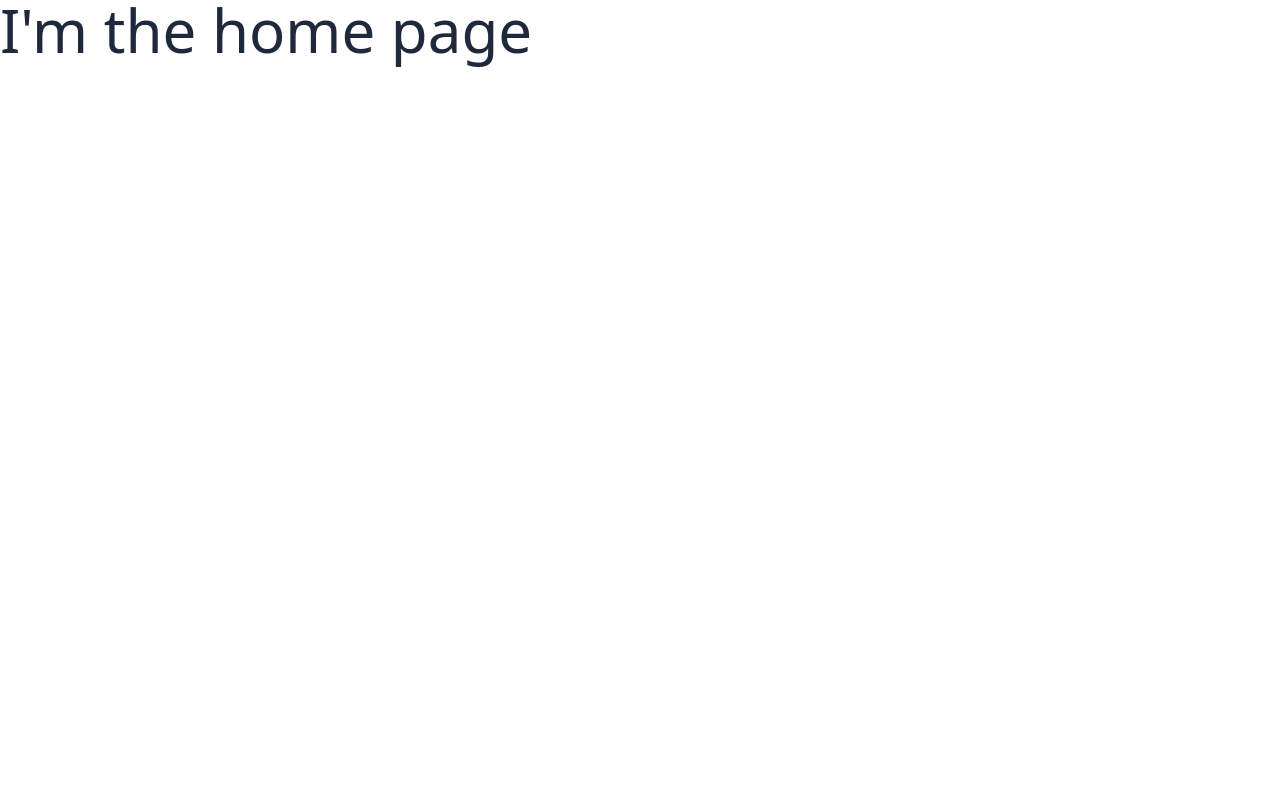
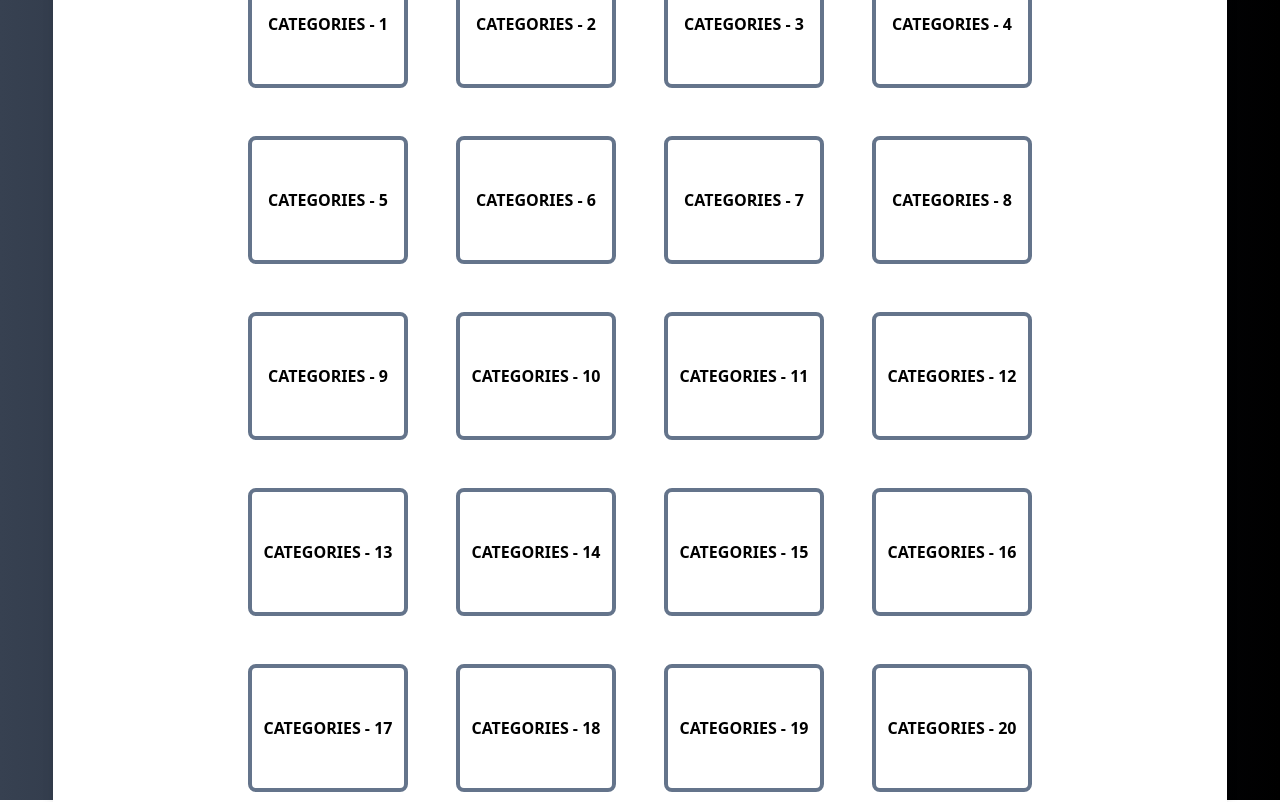
Before and after one commit to nhinojosa/triviantastic, a Vue app: page / in a window 1280 px wide. Shown: the top 802 px of the page. Built offline with nearby package versions, Linux system fonts and the light colour scheme.

Commit message:
Main Page Laylout

```diff
--- a/src/App.vue
+++ b/src/App.vue
@@ -3,5 +3,20 @@
 </script>
 
 <template>
-  <RouterView />
+  <main>
+    <div class="card">
+      <RouterView />
+    </div>
+
+  </main>
+
 </template>
+
+<style lang="postcss" scoped>
+  main {
+    @apply flex justify-center items-center h-screen bg-gradient-to-r from-gray-700 via-gray-900 to-black;
+    & .card {
+      @apply flex h-5/6 min-h-fit w-11/12 flex-col items-center gap-16 overflow-auto rounded-lg bg-white shadow-lg;
+    }
+  }
+</style>
--- a/src/views/HomePage.vue
+++ b/src/views/HomePage.vue
@@ -4,5 +4,43 @@
 </script>
 
 <template>
-  <h1 class="text-6xl font-thin text-slate-800">I'm the home page</h1>
+  <div class="brand">
+    <img src="logo.svg" alt="" class="logo">
+    <h1 class="title">Triviantastic</h1>
+    <img src="logo.svg" alt="" class="logo">
+  </div>
+  <div class="categories">
+    <RouterLink :to="`/question/category/${n}`" v-for="n in 24" :key="n" class="category">
+      categories - {{ n }}
+    </RouterLink>
+  </div>
 </template>
+
+<style lang ="postcss" scoped>
+.brand {
+  @apply flex items-center justify-center gap-4;
+
+  & .logo {
+    @apply h-16 w-16;
+  }
+
+  & .title {
+    @apply text-6xl font-thin tracking-widest text-slate-700 uppercase;
+  }
+}
+
+.categories {
+  @apply grid flex-grow grid-cols-4 gap-12;
+
+  & .category {
+    @apply flex h-32 w-40 items-center justify-center rounded-lg border-4 border-slate-500 py-4 font-bold uppercase transition-colors duration-300;
+
+      &:hover {
+        @apply cursor-pointer border-red-500 bg-red-500 text-white;
+      }
+  }
+
+
+}
+
+</style>
```
Also changed, not shown: public/logo.svg.
